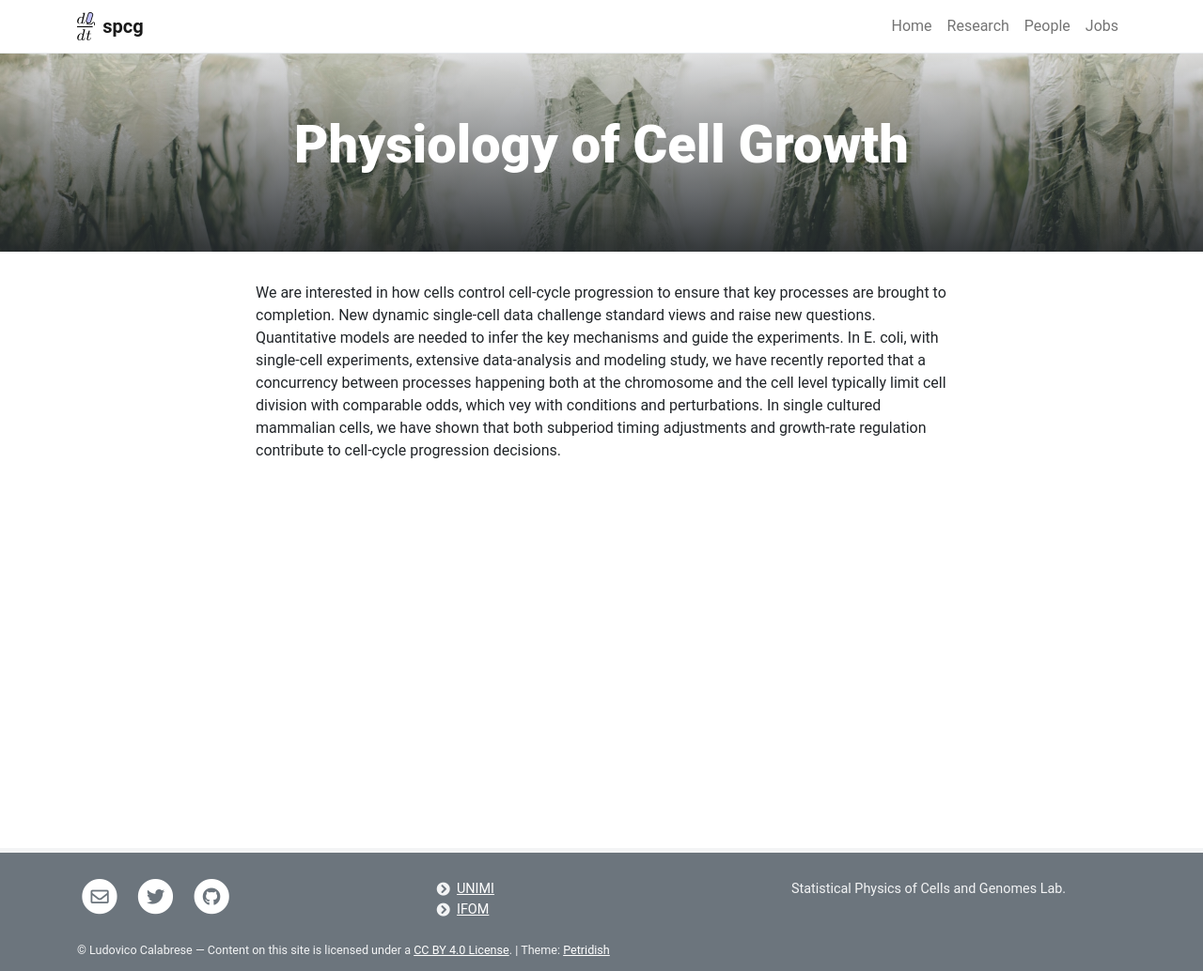
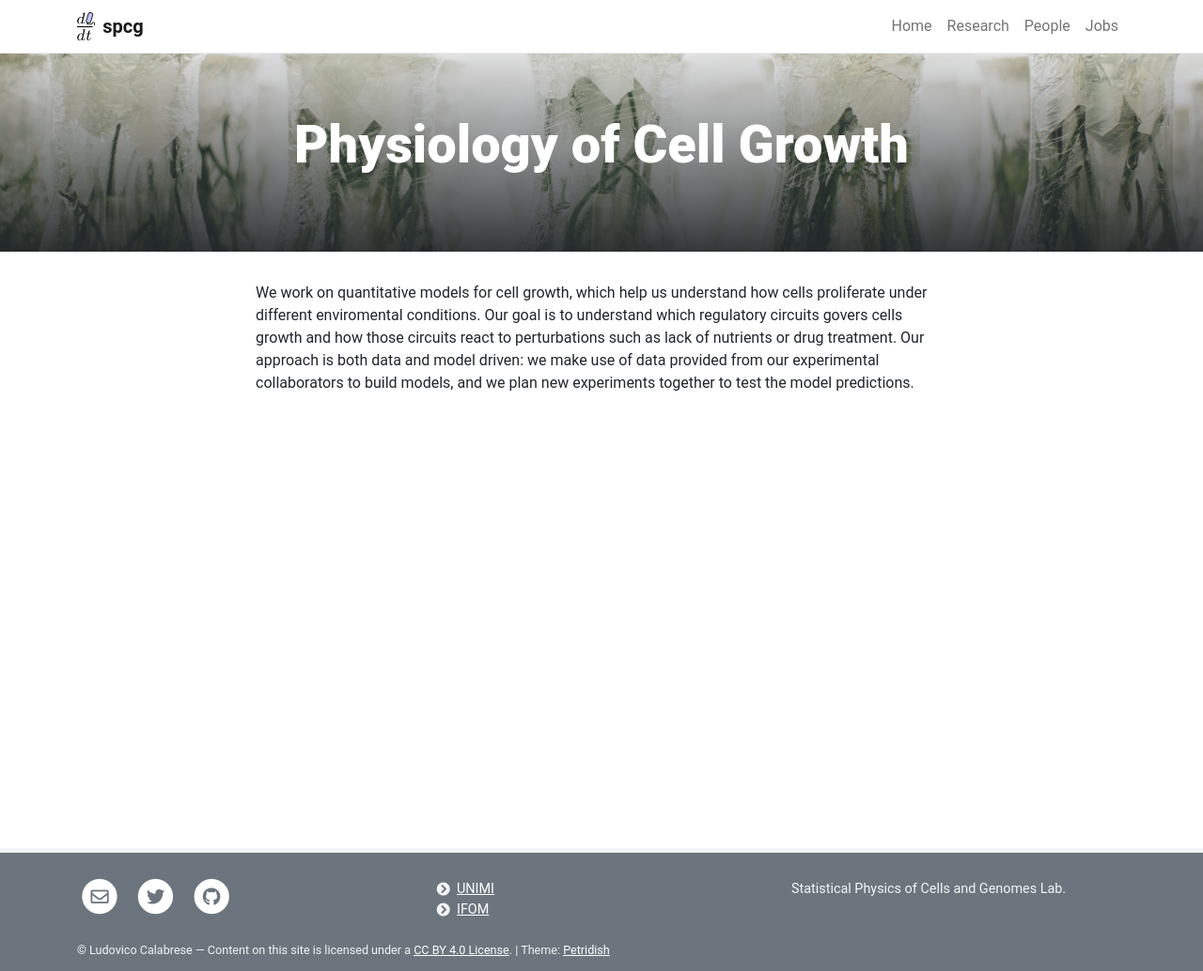
Before and after one commit to mcltone/spcg, a Jekyll site: the page built from _posts/2019-01-06-cell-growth.md, in a window 1280 px wide. Shown: the whole page at 94% size. Built offline with Jekyll 4.4.1, drawn with Linux system fonts in a browser that asks for light colours.

Commit message:
Update 2019-01-06-cell-growth.md

```diff
--- a/_posts/2019-01-06-cell-growth.md
+++ b/_posts/2019-01-06-cell-growth.md
@@ -6,4 +6,5 @@ permalink: /research/cell-growth
 description:
 ---
 
-We are interested in how cells control cell-cycle progression to ensure that key processes are brought to completion. New dynamic single-cell data challenge standard views and raise new questions. Quantitative models are needed to infer the key mechanisms and guide the experiments. In E. coli, with single-cell experiments, extensive data-analysis and modeling study, we have recently reported that a concurrency between processes happening both at the chromosome and the cell level typically limit cell division with comparable odds, which vey with conditions and perturbations. In single cultured mammalian cells, we have shown that both subperiod timing adjustments and growth-rate regulation contribute to cell-cycle progression decisions.
+We work on quantitative models for cell growth, which help us understand how cells proliferate under different enviromental conditions.
+Our goal is to understand which regulatory circuits govers cells growth and how those circuits react to perturbations such as lack of nutrients or drug treatment. Our approach is both data and model driven: we make use of data provided from our experimental collaborators to build models, and we plan new experiments together to test the model predictions.
```
